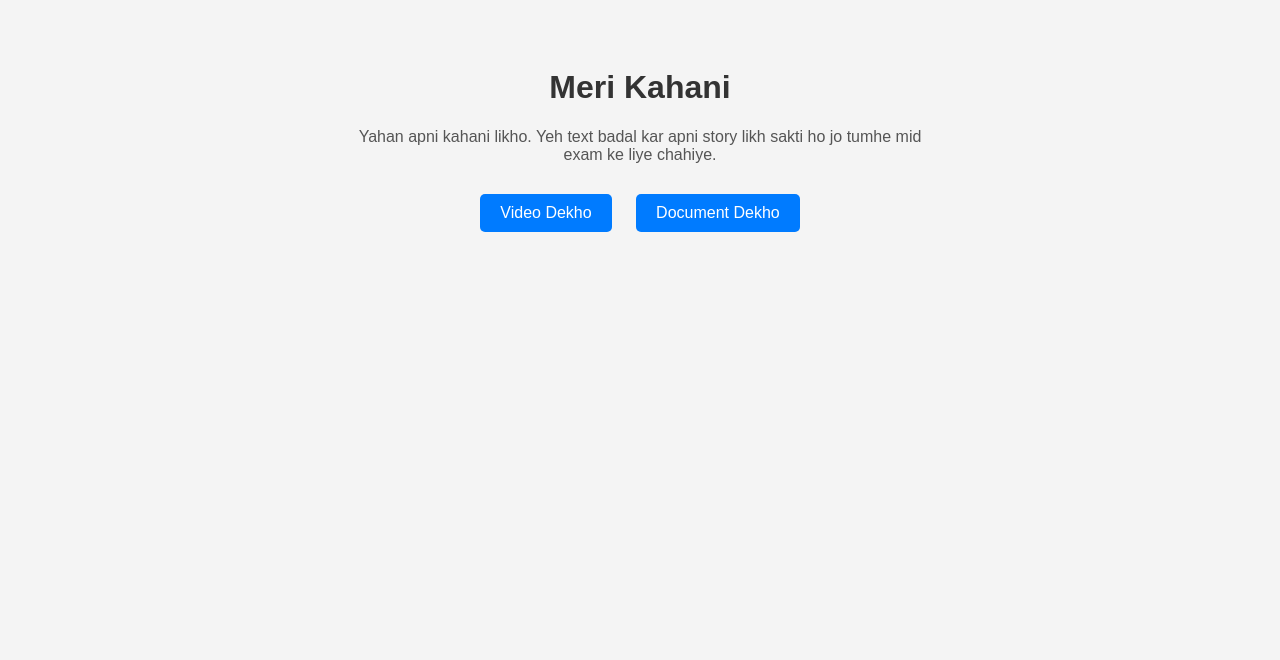
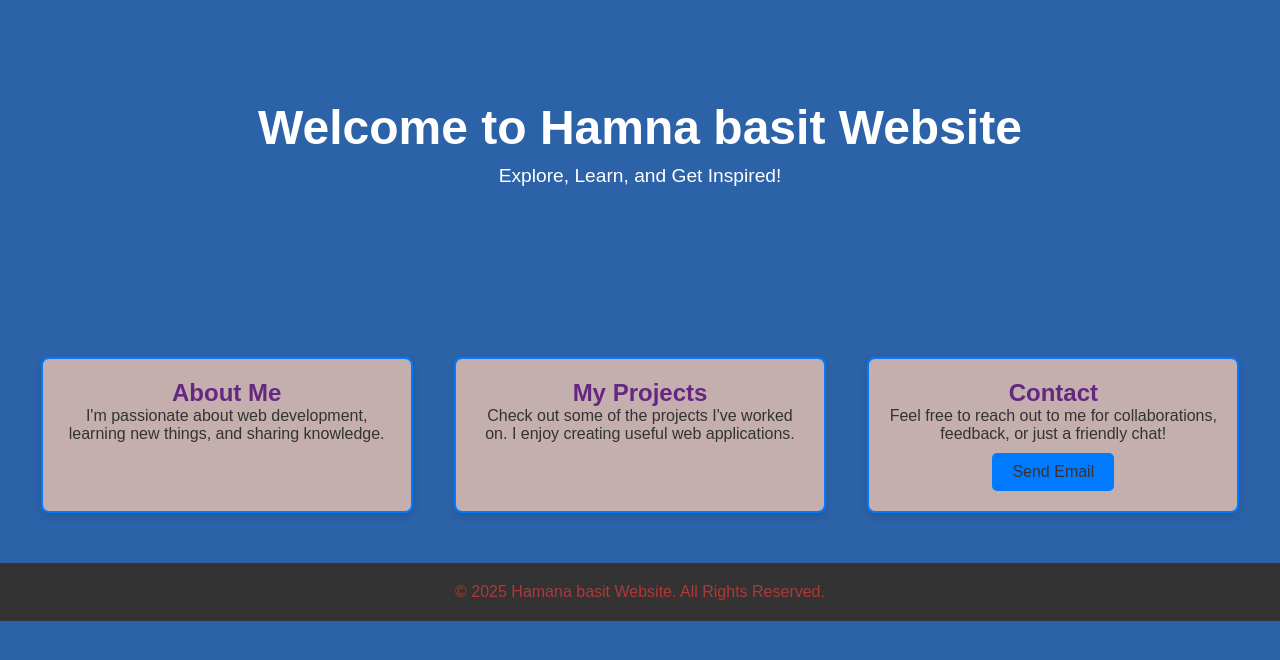
Before and after one commit to Hamna-basitt/my-website, a plain HTML site: page index.html in a window 1280 px wide. Drawn offline with Linux system fonts and the light colour scheme.

Commit message:
Add files via upload

```diff
--- a/index.html
+++ b/index.html
@@ -2,48 +2,43 @@
 <html lang="en">
 <head>
   <meta charset="UTF-8">
-  <meta name="viewport" content="width=device-width, initial-scale=1">
-  <title>Meri Kahani</title>
-  <style>
-    body {
-      font-family: Arial, sans-serif;
-      padding: 40px;
-      background-color: #f4f4f4;
-      text-align: center;
-    }
-    h1 {
-      color: #333;
-    }
-    p {
-      max-width: 600px;
-      margin: 20px auto;
-      color: #555;
-    }
-    .button {
-      display: inline-block;
-      margin: 10px;
-      padding: 10px 20px;
-      font-size: 16px;
-      color: white;
-      background-color: #007bff;
-      text-decoration: none;
-      border-radius: 5px;
-    }
-    .button:hover {
-      background-color: #0056b3;
-    }
-  </style>
+  <meta name="viewport" content="width=device-width, initial-scale=1.0">
+  <title>Simple Stylish Website</title>
+
+  <!-- Link to the external CSS file -->
+  <link rel="stylesheet" href="style.css">
 </head>
 <body>
 
-  <h1>Meri Kahani</h1>
+  <header>
+    <div class="header-content">
+      <h1>Welcome to Hamna basit  Website</h1>
+      <p>Explore, Learn, and Get Inspired!</p>
+    </div>
+  </header>
 
-  <p>
-    Yahan apni kahani likho. Yeh text badal kar apni story likh sakti ho jo tumhe mid exam ke liye chahiye.
-  </p>
+  <section class="main-content">
+    <div class="content-box">
+      <h2>About Me</h2>
+      <p>I'm passionate about web development, learning new things, and sharing knowledge.</p>
+    </div>
+    <div class="content-box">
+      <h2>My Projects</h2>
+      <p>Check out some of the projects I've worked on. I enjoy creating useful web applications.</p>
+    </div>
+    <div class="content-box">
+      <h2>Contact</h2>
+      <p>Feel free to reach out to me for collaborations, feedback, or just a friendly chat!</p>
+      <a href="mailto:youremail@example.com" class="button">Send Email</a>
+    </div>
+  </section>
 
-  <a href="https://www.canva.com/your-video-link" target="_blank" class="button">Video Dekho</a>
-  <a href="https://www.canva.com/your-document-link" target="_blank" class="button">Document Dekho</a>
+  <footer>
+    <p>&copy; 2025 Hamana basit  Website. All Rights Reserved.</p>
+  </footer>
+
+  <!-- Link to the external JavaScript file -->
+  <script defer src="script.js"></script>
 
 </body>
 </html>
--- /dev/null
+++ b/script.js
@@ -0,0 +1,22 @@
+document.addEventListener('DOMContentLoaded', function() {
+    const widgets = document.querySelectorAll('.widget');
+
+    // Add hover effect for widgets
+    widgets.forEach(widget => {
+      widget.addEventListener('mouseenter', function() {
+        widget.style.transform = 'scale(1.05)';
+      });
+
+      widget.addEventListener('mouseleave', function() {
+        widget.style.transform = 'scale(1)';
+      });
+    });
+
+    // Button click event
+    const buttons = document.querySelectorAll('.button');
+    buttons.forEach(button => {
+      button.addEventListener('click', function() {
+        alert('Link is opening...');
+      });
+    });
+  });
--- /dev/null
+++ b/style.css
@@ -0,0 +1,102 @@
+/* Global Styles */
+* {
+    margin: 0;
+    padding: 0;
+    box-sizing: border-box;
+  }
+
+  body {
+    font-family: 'Arial', sans-serif;
+    background-color: #2c62a8;
+    color: #333;
+  }
+
+  /* Header */
+  header {
+    background-image: urlurl('images/background.jpg'); /* Replace with your own flower or computer image URL */
+    background-size: cover;
+    background-position: center;
+    color: rgb(158, 44, 44);
+    padding: 100px 20px;
+    text-align: center;
+  }
+
+  header .header-content h1 {
+    font-size: 3em;
+    margin-bottom: 10px;
+    color: #ffffff;  /* Ensuring the welcome text is visible */
+  }
+
+  header .header-content p {
+    font-size: 1.2em;
+    margin-bottom: 20px;
+    color: #ffffff; /* Making sure the subtext is visible */
+  }
+
+  /* Main Content */
+  .main-content {
+    display: flex;
+    justify-content: space-around;
+    padding: 40px 20px;
+    flex-wrap: wrap;
+  }
+
+  .content-box {
+    background-color: rgb(197, 174, 174);
+    border: 2px solid #007bff;
+    border-radius: 8px;
+    padding: 20px;
+    margin: 10px;
+    width: 30%;
+    box-shadow: 0 4px 8px rgba(0, 0, 0, 0.1);
+    text-align: center;
+    transition: transform 0.3s ease;
+  }
+
+  .content-box:hover {
+    transform: scale(1.05);
+  }
+
+  h2 {
+    color: #642880;
+  }
+
+  /* Button */
+  .button {
+    display: inline-block;
+    background-color: #007bff;
+    color: rgb(58, 49, 49);
+    padding: 10px 20px;
+    text-decoration: none;
+    border-radius: 5px;
+    margin-top: 10px;
+    transition: background-color 0.3s ease;
+  }
+
+  .button:hover {
+    background-color: #15212e;
+  }
+
+  /* Footer */
+  footer {
+    background-color: #333;
+    color: rgb(175, 56, 56);
+    padding: 20px;
+    text-align: center;
+    position: relative;
+    bottom: 0;
+    width: 100%;
+  }
+
+  /* Responsive Design */
+  @media (max-width: 768px) {
+    .main-content {
+      flex-direction: column;
+      align-items: center;
+    }
+
+    .content-box {
+      width: 80%;
+      margin-bottom: 20px;
+    }
+  }
```
Also changed, not shown: background.jpg (added).
